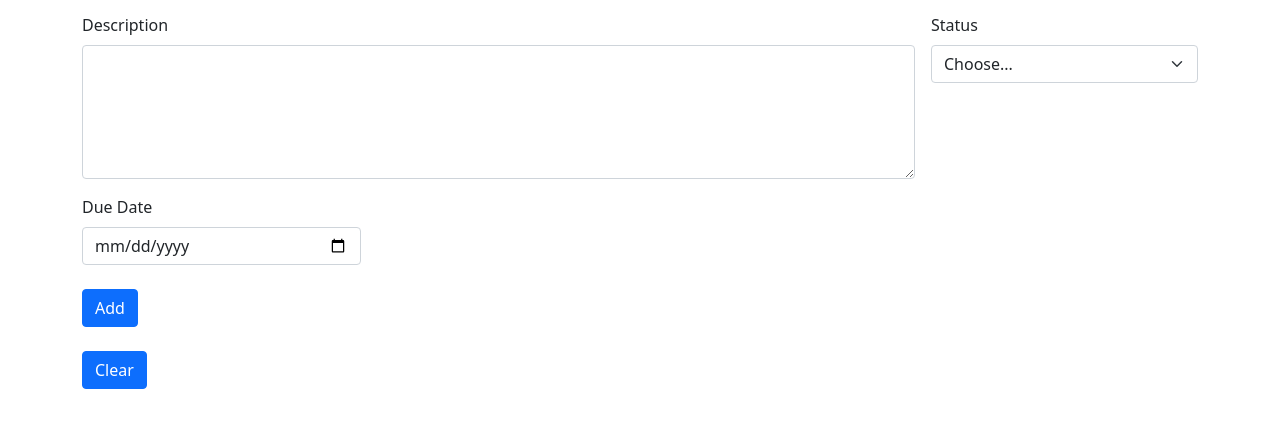
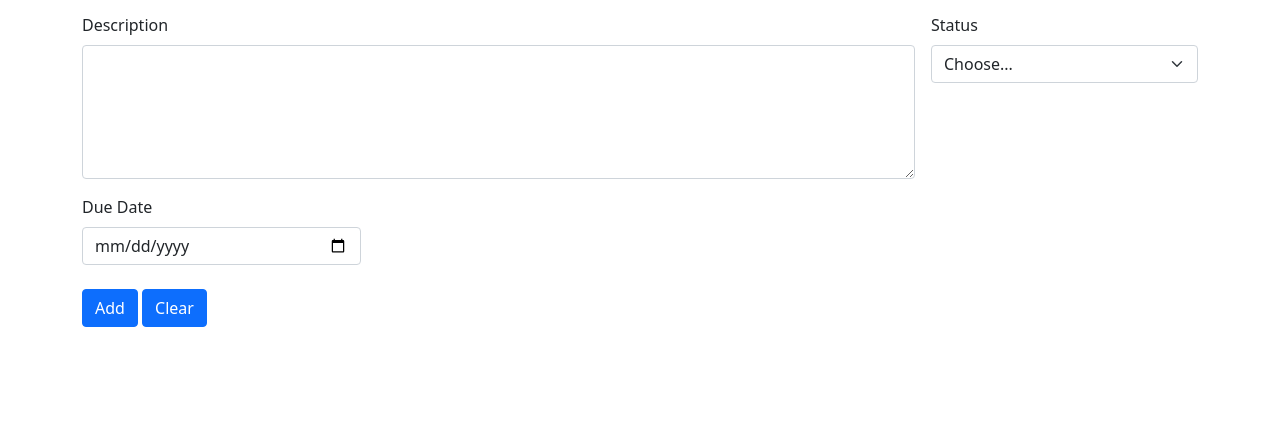
Before and after one commit to bspama/jwdfinalproject, a plain HTML site: page index.html in a window 1280 px wide. Shown: the part 129-556 px from the top of the page. Drawn offline with nearby package versions, Linux system fonts and the light colour scheme.

Commit message:
center buttons and remove second submit btn

```diff
--- a/index.html
+++ b/index.html
@@ -59,13 +59,12 @@
               <input type="date" class="form-control" id="new-duedate" />
             </div>
             <br>
-            <div class="col-3">
+            <div class="col">
               <button type="submit" class="btn btn-primary">Add</button>
+              <button type="button" class="btn btn-primary">Clear</button>
             </div>
             <br>
-            <div class="col-3">
-              <button type="submit" class="btn btn-primary">Clear</button>
-            </div>
+
 
           </form>
 
```
